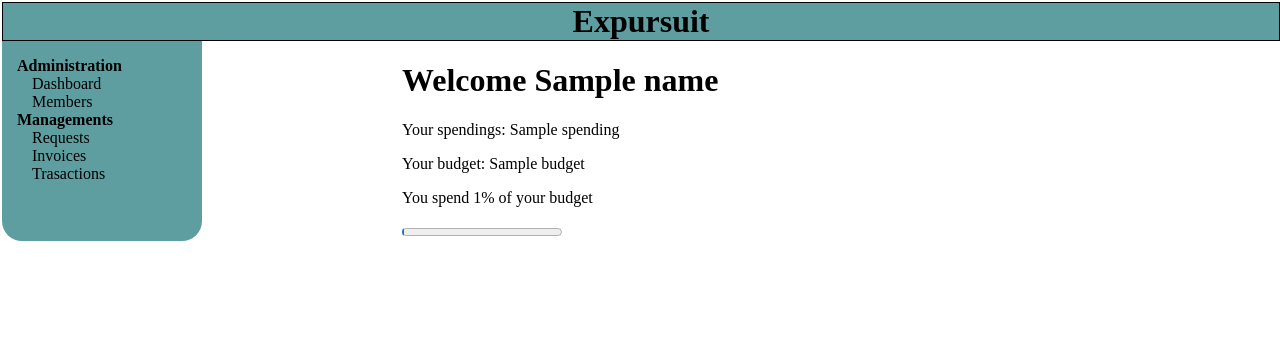
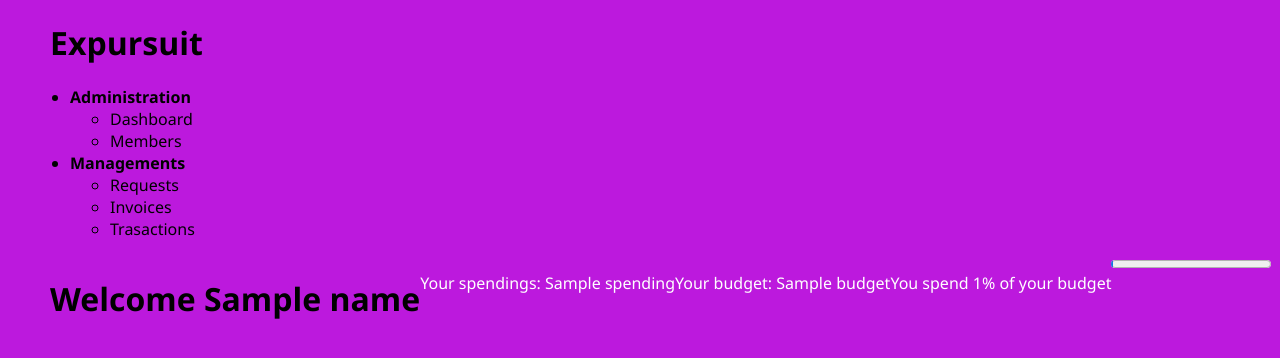
Before and after one commit to ShahadilMunawir/Expursuit, a Django app: template templates/home.html in a window 1280 px wide. Shown: the top 358 px of the page. Run offline with Django 4.2, Linux system fonts and the light colour scheme; the template is opened without the code that fills it: most values are stand-ins (such as "Sample title", 1, 10 or a date in 2020).

Commit message:
minor changes

```diff
--- a/static/css/home/style.css
+++ b/static/css/home/style.css
@@ -1,32 +1,91 @@
-body {
-    margin: 2px 2px 0px 2px;
+* {
+    font-family: 'Segoe UI', Tahoma, Geneva, Verdana, sans-serif;
 }
 
-h1.topbar {
-    text-align: center;
-    margin-top: 0px;
-    margin-bottom: 0px;
-    width: 100%;
-    display: inline-block;
-    border: 1px solid black;
-    background-color: cadetblue;
+.user {
+    display: flex;
+    flex-wrap: wrap;
 }
 
-.flex-container {
-    display: flex;
+.user > div {
+    background-image: linear-gradient(black, rgb(65, 223, 228));
+    margin: 30px;
+    padding: 5px;
+    border-radius: 20px;
 }
 
-.navbar {
-    background-color: cadetblue;
-    width: 200px;
-    border-radius: 0px 0px 20px 20px;
+body {
+    background-color: rgb(188, 25, 221);
+    margin-left: 30px;
 }
 
-ul {
-    list-style: none;
-    padding-left: 15px;
+span, p {
+    color: white;
 }
 
-.flex-container > div.user {
-    margin-left: 200px;
+h1 {
+    margin-left: 20px;
 }
+
+.navbar > a {
+    margin-left: 20px;
+}
+
+.btn {
+    padding: 10px 20px;
+    border-radius: 5px;
+    font-size: 18px;
+    color: #FFFFFF;
+    background-color: green;
+    margin-top: 0px;
+    width: 120px;
+    display: inline-block;
+}
+
+.btn > a {
+    text-decoration: none;
+}
+
+.limit {
+    font-size: 20px;
+}
+
+table tr td, table th{
+    color: white;
+}
+
+form {
+    display: flex;
+    flex-wrap: wrap;
+    justify-content: center;
+    align-items: center;
+    margin: 20px;
+  }
+
+  select {
+    margin: 25px 10px 25px 10px;
+    font-size: 16px;
+    padding: 10px;
+    padding-right: 20px;
+    border: 2px solid #ccc;
+    border-radius: 5px;
+    /* margin-right: 25px; */
+    width: 200px;
+  }
+
+  button[type="submit"] {
+    background-color: #4CAF50;
+    border: none;
+    color: white;
+    padding: 10px 20px;
+    text-align: center;
+    text-decoration: none;
+    display: inline-block;
+    font-size: 16px;
+    border-radius: 5px;
+    cursor: pointer;
+  }
+
+  button[type="submit"]:hover {
+    background-color: #3e8e41;
+}
```
